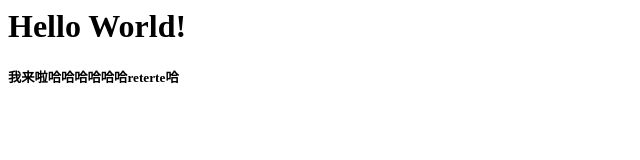
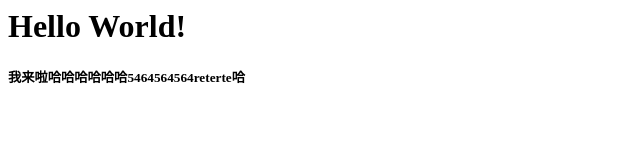
Before and after one commit to xhz-action/git_test, a plain HTML site: page index.html in a window 1280 px wide. Shown: the full height of the page, 0-640 px from the left. Drawn offline with Linux system fonts and the light colour scheme.

Commit message:
提交asdsadasdsa

```diff
--- a/index.html
+++ b/index.html
@@ -6,6 +6,6 @@
 </head>
 <body>
 <h1>Hello World!</h1>
-<h5>我来啦哈哈哈哈哈哈reterte哈</h5>
+<h5>我来啦哈哈哈哈哈哈5464564564reterte哈</h5>
 </body>
 </html>
```
